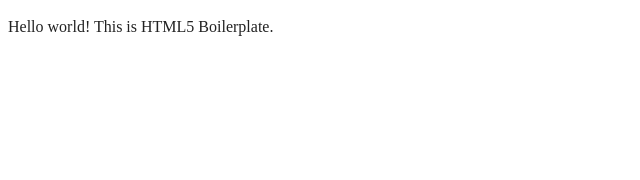
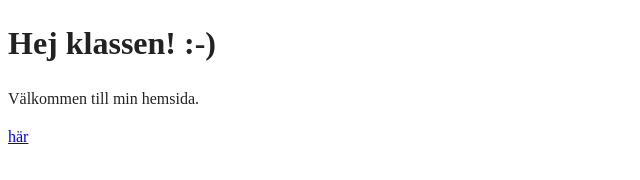
Before and after one commit to agnesboija/HTMLAssignment, a website built with webpack: page PO-HelloWorld/index.html in a window 1280 px wide. Shown: the whole page, without its empty margins (0-640 px from the left). Built offline with nearby package versions, Linux system fonts and the light colour scheme.

Commit message:
Innehåll

```diff
--- a/PO-HelloWorld/index.html
+++ b/PO-HelloWorld/index.html
@@ -25,7 +25,9 @@
 <body>
 
   <!-- Add your site or application content here -->
-  <p>Hello world! This is HTML5 Boilerplate.</p>
+  <h1>Hej klassen! :-) </h1>
+  <p>Välkommen till min hemsida.</p>
+  <a href="https://www.google.com ">här</a>
   <script src="js/app.js"></script>
 
 </body>
```
